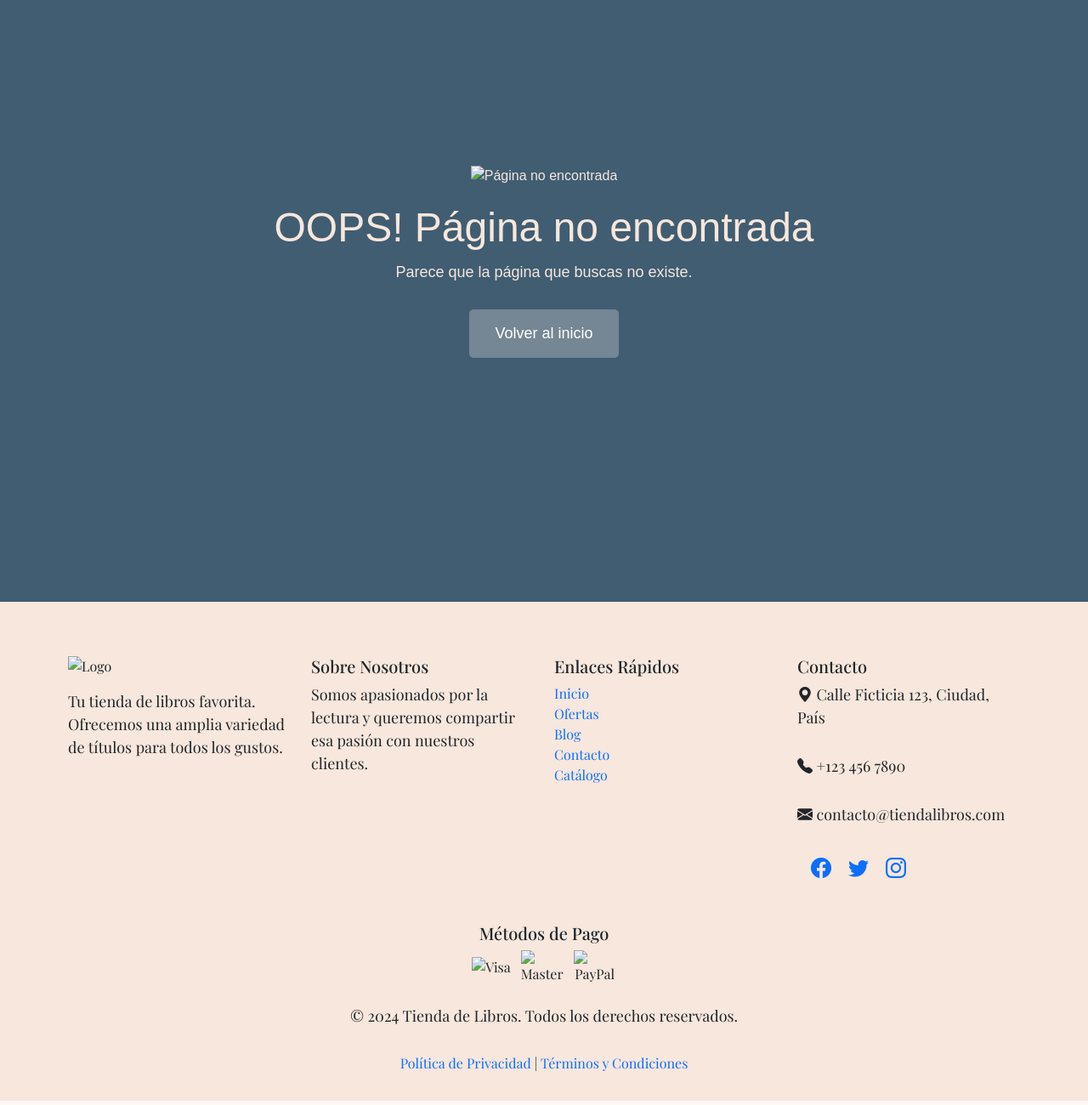
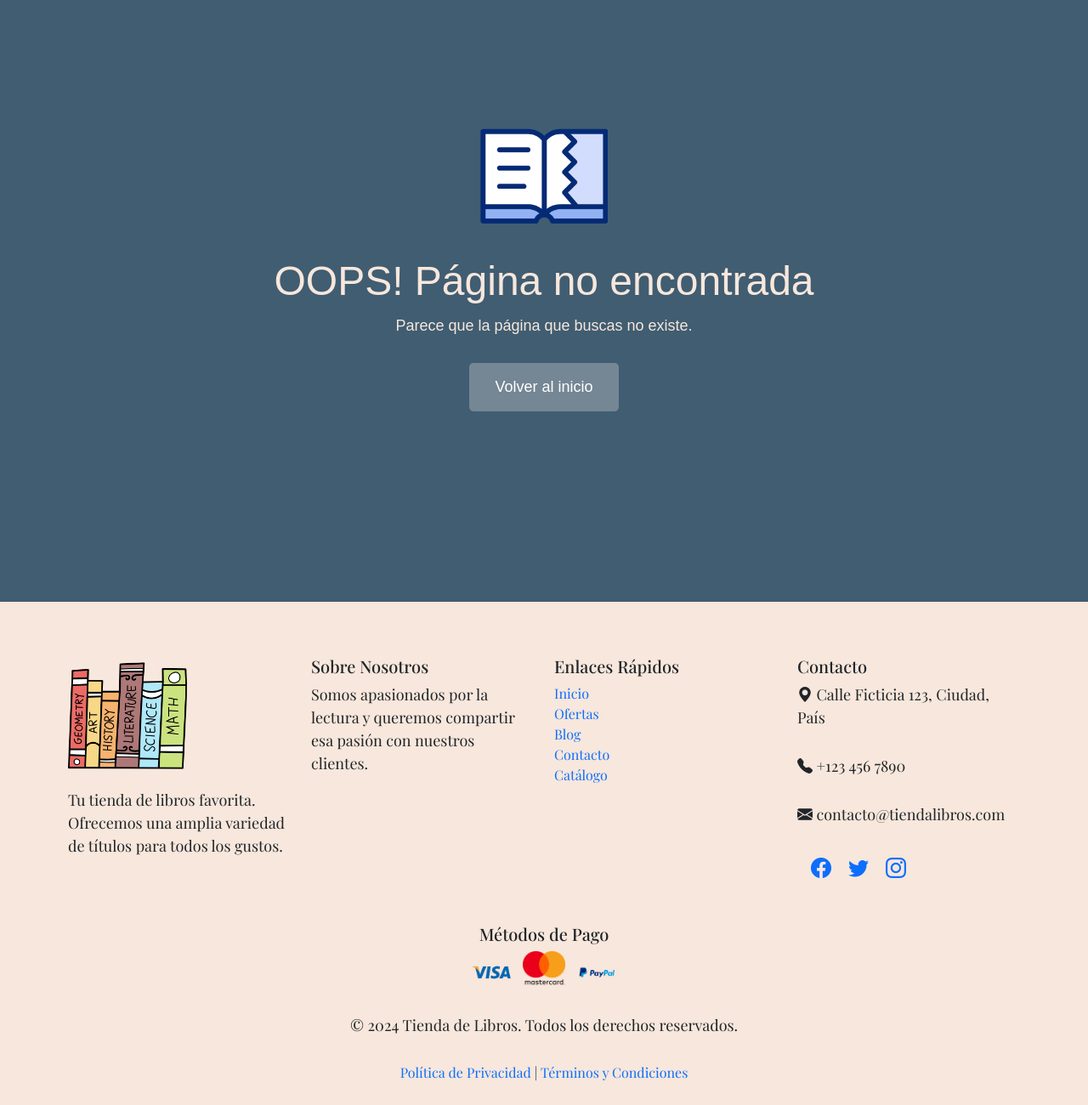
Before and after one commit to WalterGonzalez33/cuentos-y-cafe-shop, a plain HTML site: page pages/Error404.html in a window 1280 px wide. Shown: the part 260-1560 px from the top of the page at 85% size. Drawn offline with nearby package versions, Linux system fonts and the light colour scheme; files whose address does not match are found by name; a web font is replaced by a local one.

Commit message:
add:añadi las imagenes a donde se posicionan

```diff
--- a/pages/Error404.html
+++ b/pages/Error404.html
@@ -122,7 +122,7 @@
     <main class="body-error404">
 
         <div class="container">
-            <img src="./img/libro-roto.png" alt="Página no encontrada" class="error-image">
+            <img src="../assets/libro-roto.png" alt="Página no encontrada" class="error-image">
             <h1>OOPS! Página no encontrada</h1>
             <p>Parece que la página que buscas no existe.</p>
             <a href="../index.html" class="back-button">Volver al inicio</a>
@@ -133,7 +133,7 @@
             <div class="row">
                 <!-- Logo -->
                 <div class="col-md-3 mb-4 text-center text-md-start">
-                    <img src="./assets/logoIcon.png" alt="Logo" class="mb-3 footer-logo">
+                    <img src="../assets/logoIcon.png" alt="Logo" class="mb-3 footer-logo">
                     <p>Tu tienda de libros favorita. Ofrecemos una amplia variedad de títulos para todos los gustos.</p>
                 </div>
                 <!-- Sobre Nosotros -->
@@ -145,7 +145,7 @@
                 <div class="col-md-3 mb-4">
                     <h5>Enlaces Rápidos</h5>
                     <ul class="list-unstyled">
-                        <li><a href="#" class="text-decoration-none">Inicio</a></li>
+                        <li><a href="../index.html" class="text-decoration-none">Inicio</a></li>
                         <li><a href="#" class="text-decoration-none">Ofertas</a></li>
                         <li><a href="#" class="text-decoration-none">Blog</a></li>
                         <li><a href="#" class="text-decoration-none">Contacto</a></li>
@@ -170,9 +170,9 @@
             <div class="row mt-4">
                 <div class="col text-center">
                     <h5>Métodos de Pago</h5>
-                    <img src="./assets/Visa.png" alt="Visa" class="me-2" style="max-width: 50px;">
-                    <img src="./assets/Mastercard.png" alt="MasterCard" class="me-2" style="max-width: 50px;">
-                    <img src="./assets/PayPal.png" alt="PayPal" style="max-width: 50px;">
+                    <img src="../assets/Visa.png" alt="Visa" class="me-2" style="max-width: 50px;">
+                    <img src="../assets/Mastercard.png" alt="MasterCard" class="me-2" style="max-width: 50px;">
+                    <img src="../assets/PayPal.png" alt="PayPal" style="max-width: 50px;">
                 </div>
             </div>
             <!-- Copyright -->
```
